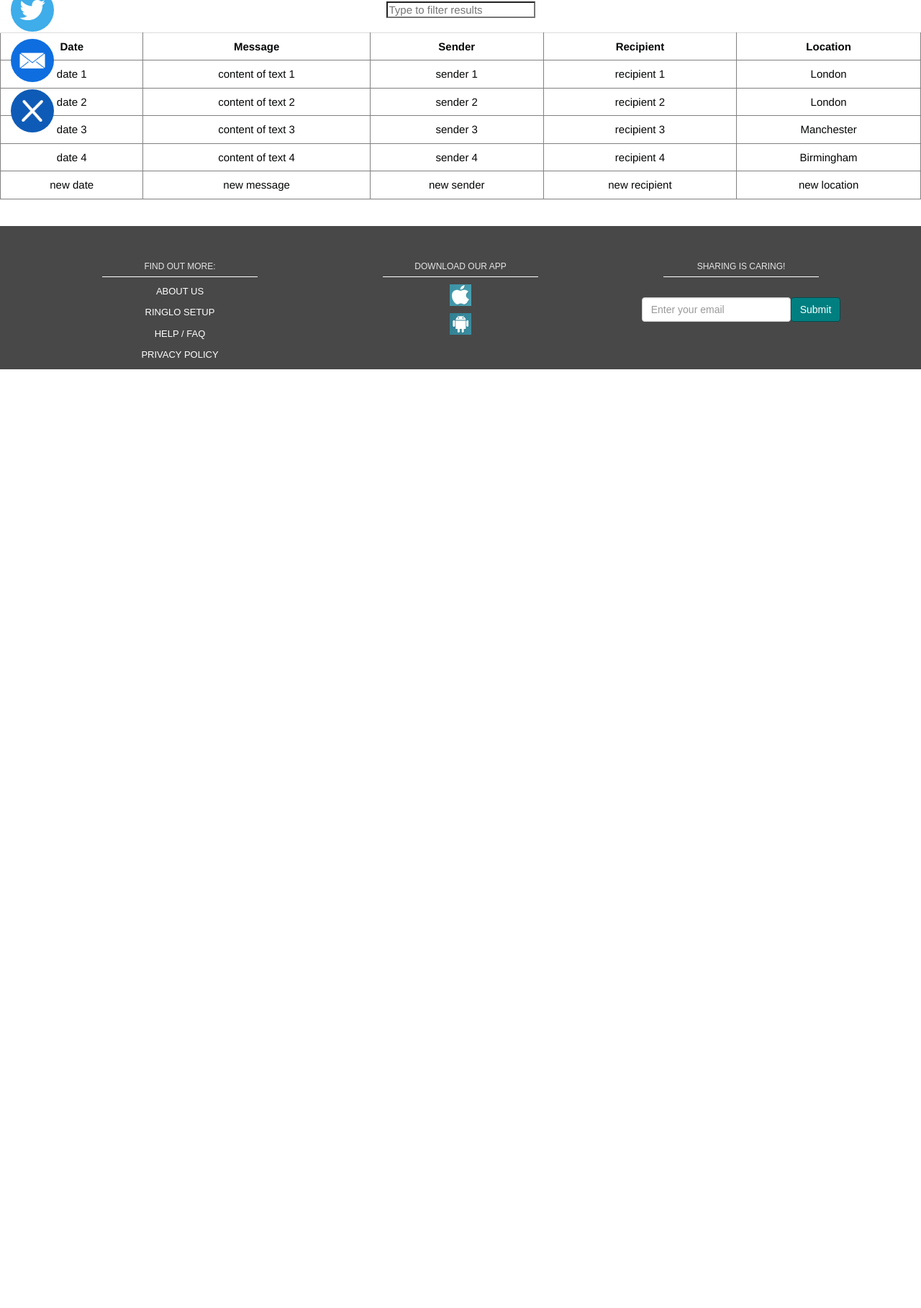
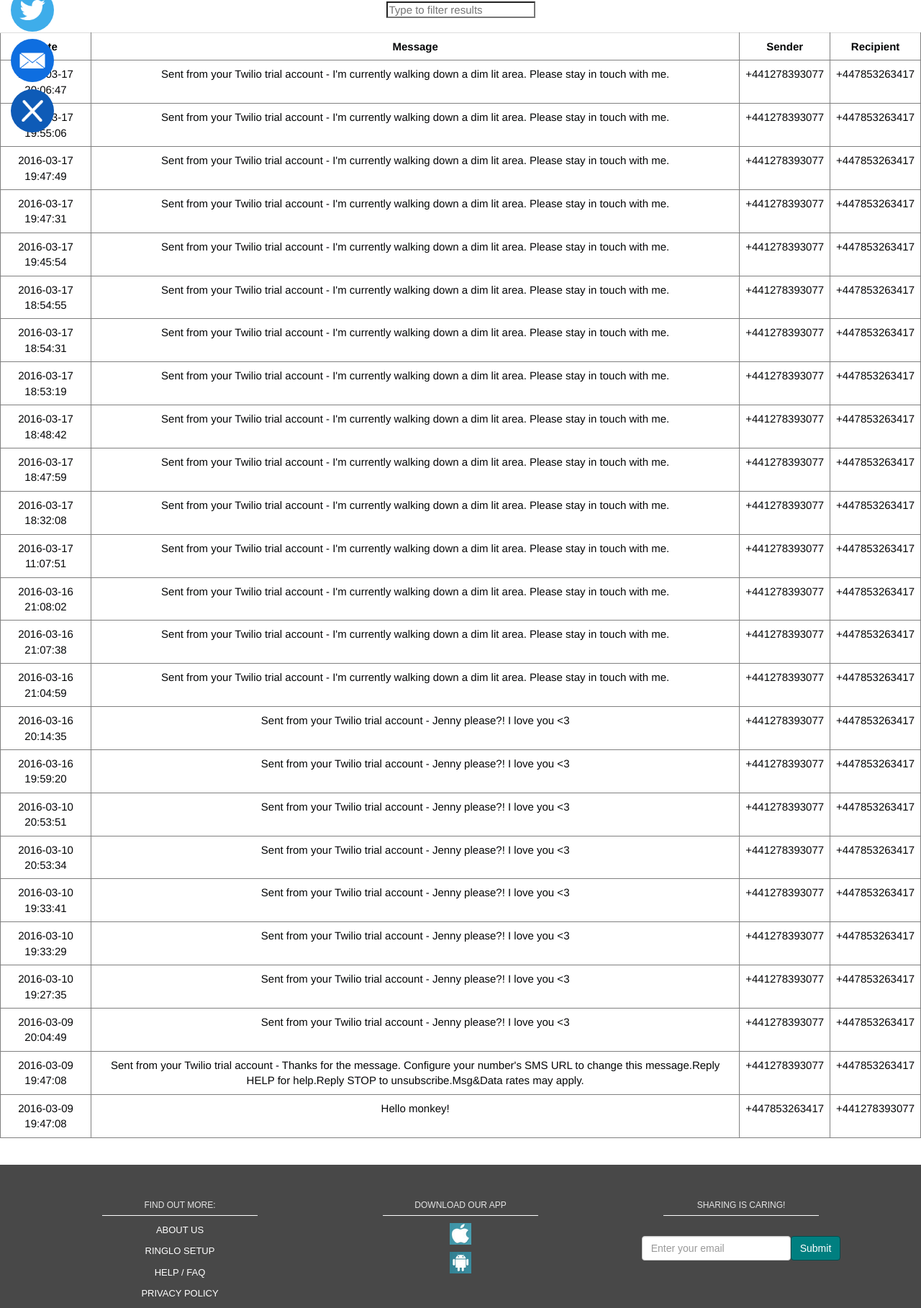
Before and after one commit to edytawrobel/Ringlo2, a Flask app: page /dataanalysis in a window 1280 px wide. Shown: the part 386-2203 px from the top of the page at 72% size. Before the commit the page ends 899 px from the top, so only its background shows below. Run offline with Flask 2, Linux system fonts and the light colour scheme; some libraries are stand-ins or nearby versions.

Commit message:
last changes from python class

```diff
--- a/app.py
+++ b/app.py
@@ -2,6 +2,8 @@ from flask import Flask, render_template, request
 from twilio.rest import TwilioRestClient
 import csv
 import requests
+import json
+import urllib
 
 app = Flask(__name__)
 
@@ -14,6 +16,10 @@ def landingPage():
 def signup():
     return render_template('signup.html')
 
+
+@app.route("/thankYou", methods=['POST'])
+def thankYou():
+
     global _name
     global _email
     global _city
@@ -24,7 +30,7 @@ def signup():
     _name = request.form['inputName']
     _email = request.form['inputEmail']
     _city = request.form['inputCity']
-    _animal = request.form['inputSeason']
+    _season = request.form['inputSeason']
 
 
     # Giphy https://github.com/Giphy/GiphyAPI
@@ -40,11 +46,11 @@ def signup():
 
     _sendTo = request.form['inputEmail']
 
-    requests.post(
-        "https://api.mailgun.net/v3/sandbox4b9b1d94381b48b4b05732cffa0da0ac.mailgun.org/messages",
+    req = requests.post(
+        "https://api.mailgun.net/v3/sandboxe8185892477b4f77bfa603cb9a41c23a.mailgun.org/messages",
         auth=("api", "key-79dff1cbbecadfc27a0684b7c83e576c"),
-        data={"from": "Ringlo Team <postmaster@sandbox4b9b1d94381b48b4b05732cffa0da0ac.mailgun.org>",
-              "to": "User <"+_sendTo+">",
+        data={"from": "Ringlo Team <mailgun@sandboxe8185892477b4f77bfa603cb9a41c23a.mailgun.org>",
+              "to": _sendTo,
               "subject": "Newsletter Signup",
               "html": "<iframe src="+_giphy+" width='150px' height='150px' allowFullScreen></iframe>" +
                       "This is a message from "+_name+" from "+_city+", " +
@@ -52,8 +58,8 @@ def signup():
 
     })
 
-@app.route("/thankYou")
-def thankYou():
+    print req
+
     return render_template("thankYou.html") #Confirmation page
 
 @app.route("/messagesent", methods=['POST'])
@@ -74,12 +80,14 @@ def send():
 
     # writes all the sms messages into a csv file
     with open('my_smslist.csv', 'w') as f:
-        writer = csv.writer(f)
+
+        writer = csv.DictWriter(f, fieldnames=["date_sent", "body", "from_", "to"])
+        writer.writeheader()
         for sms in smss:
-            writer.writerow([sms.date_sent, sms.body, sms.from_, sms.to])
+            writer.writerow({"date_sent": sms.date_sent, "body": sms.body, "from_": sms.from_, "to": sms.to})
             print sms.date_sent, sms.body, sms.from_, sms.to
 
-    #return render_template('messagesent.html', _name=_name)
+    return render_template('messagesent.html')
 
     #https://api.twilio.com/2010-04-01/Accounts/AC651dcd0b578ee9f523abfb0de332b948/SMS/Messages.csv?PageSize=1000
     # export the raw data of messages from twilio
@@ -88,7 +96,11 @@ def send():
 
 @app.route("/dataanalysis")
 def dataAnalysis():
-    return render_template("dataanalysis.html") #Police UI Data Analysis Page
+    with open('my_smslist.csv') as csvfile:
+        reader = csv.DictReader(csvfile)
+        data = list(reader)
+    print data
+    return render_template("dataanalysis.html", grid=data) #Police UI Data Analysis Page
 
 if __name__ == "__main__":
     app.run(debug=True)
--- a/my_smslist.csv
+++ b/my_smslist.csv
@@ -1,3 +1,15 @@
+date_sent,body,from_,to
+2016-03-17 20:06:47,Sent from your Twilio trial account - I'm currently walking down a dim lit area. Please stay in touch with me.,+441278393077,+447853263417
+2016-03-17 19:55:06,Sent from your Twilio trial account - I'm currently walking down a dim lit area. Please stay in touch with me.,+441278393077,+447853263417
+2016-03-17 19:47:49,Sent from your Twilio trial account - I'm currently walking down a dim lit area. Please stay in touch with me.,+441278393077,+447853263417
+2016-03-17 19:47:31,Sent from your Twilio trial account - I'm currently walking down a dim lit area. Please stay in touch with me.,+441278393077,+447853263417
+2016-03-17 19:45:54,Sent from your Twilio trial account - I'm currently walking down a dim lit area. Please stay in touch with me.,+441278393077,+447853263417
+2016-03-17 18:54:55,Sent from your Twilio trial account - I'm currently walking down a dim lit area. Please stay in touch with me.,+441278393077,+447853263417
+2016-03-17 18:54:31,Sent from your Twilio trial account - I'm currently walking down a dim lit area. Please stay in touch with me.,+441278393077,+447853263417
+2016-03-17 18:53:19,Sent from your Twilio trial account - I'm currently walking down a dim lit area. Please stay in touch with me.,+441278393077,+447853263417
+2016-03-17 18:48:42,Sent from your Twilio trial account - I'm currently walking down a dim lit area. Please stay in touch with me.,+441278393077,+447853263417
+2016-03-17 18:47:59,Sent from your Twilio trial account - I'm currently walking down a dim lit area. Please stay in touch with me.,+441278393077,+447853263417
+2016-03-17 18:32:08,Sent from your Twilio trial account - I'm currently walking down a dim lit area. Please stay in touch with me.,+441278393077,+447853263417
 2016-03-17 11:07:51,Sent from your Twilio trial account - I'm currently walking down a dim lit area. Please stay in touch with me.,+441278393077,+447853263417
 2016-03-16 21:08:02,Sent from your Twilio trial account - I'm currently walking down a dim lit area. Please stay in touch with me.,+441278393077,+447853263417
 2016-03-16 21:07:38,Sent from your Twilio trial account - I'm currently walking down a dim lit area. Please stay in touch with me.,+441278393077,+447853263417
--- a/static/scripts/js.js
+++ b/static/scripts/js.js
@@ -102,8 +102,6 @@ function social () {
 	});
 }
 
-$('.table').append('<tr>new row <td>new date</td> <td>new message</td> <td>new sender</td> <td>new recipient</td> <td>new location</td> </tr>');
-
 /* for piechart*/
 google.charts.load('current', {'packages':['corechart']});
       google.charts.setOnLoadCallback(drawChart);
--- a/templates/dataanalysis.html
+++ b/templates/dataanalysis.html
@@ -38,42 +38,28 @@
   <div id='searching'>
     <input type="search" class="light-table-filter" data-table="order-table" placeholder="Type to filter results">
   </div>
+
   <table class="order-table table">
   <tr>
     <th>Date</th>
     <th>Message</th>
     <th>Sender</th>
     <th>Recipient</th>
-    <th>Location</th>
   </tr>
-  <tr>
-    <td>date 1</td>
-    <td>content of text 1</td>
-    <td>sender 1</td>
-    <td>recipient 1</td>
-    <td>London</td>
-  </tr>
-  <tr>
-    <td>date 2</td>
-    <td>content of text 2</td>
-    <td>sender 2</td>
-    <td>recipient 2</td>
-    <td>London</td>
-  </tr>
-  <tr>
-    <td>date 3</td>
-    <td>content of text 3</td>
-    <td>sender 3</td>
-    <td>recipient 3</td>
-    <td>Manchester</td>
-  </tr>
-  <tr>
-    <td>date 4</td>
-    <td>content of text 4</td>
-    <td>sender 4</td>
-    <td>recipient 4</td>
-    <td>Birmingham</td>
-  </tr>
+
+  {% for element in grid %}
+    <tr>
+    <td>{{element['date_sent']}}</td>
+    <td>{{element['body']}}</td>
+    <td>{{element['from_']}}</td>
+    <td>{{element['to']}}</td>
+    </tr>
+  {% endfor %}
+
+
+
+
+
   </table>
 <br>
 <!-- included footer here-->
--- a/templates/messagesent.html
+++ b/templates/messagesent.html
@@ -44,7 +44,7 @@
       <br>
       <br>
       <br>
-        <p class="thanks">Thank you, {{name}}. Your message has now been sent!</p>
+        <p class="thanks">Thank you! Your message has now been sent!</p>
       <br>
       <p class="data"><a href="/table">View message data</a></p>
       <br>
--- a/templates/signup.html
+++ b/templates/signup.html
@@ -45,7 +45,7 @@
       <h2>Newsletter Signup Form</h2>
       <!-- <form class="form-signin" method="GET" action="/signup"> -->
       <!--labels are redundant-->
-      <form class="form-sendEmail" method="GET" action="/thankYou">
+      <form class="form-sendEmail" method="POST" action="/thankYou">
         <label for="inputName" class="sr-only">What is your name?</label>
         <input type="name" value="" name="inputName" id="inputName" class="form-control" placeholder="Name" required autofocus>
         <br>
@@ -54,6 +54,9 @@
         <br>
         <label for="inputCity" class="sr-only">What city are you from?</label>
         <input type="text" value="" name="inputCity" id="inputCity" class="form-control" placeholder="City" required>
+        <br>
+        <label for="inputSeason" class="sr-only">What season is it now?</label>
+        <input type="text" value="" name="inputSeason" id="inputSeason" class="form-control" placeholder="Season" required>
         <br>
         <input id="sendEmail" type="submit" class="btn btn-lg btn-primary btn-block" value="Send email" />
         <!-- <button id="btnSignUp" class="btn btn-lg btn-primary btn-block" type="button">Sign up</button> -->
--- a/templates/thankYou.html
+++ b/templates/thankYou.html
@@ -90,9 +90,8 @@
       <form class="newsletter-signup form-inline" action="/app/newsletter-signup" method="POST">
       <input type="hidden" name="redir" value="/">
       <div class="form-group newsletter-input">
-      <label for="id_email_signup" class="sr-only">enter your email</label>
-      <input type="text" class="form-control" id="id_email_signup" name="email" placeholder="Enter your email">
-      </div><button type="submit" class="btn btn-info">Submit</button>
+
+      </div><button type="submit" class="btn btn-info">Sign up</button>
       </form>
       </div>
       </div> <!-- END row -->
```
